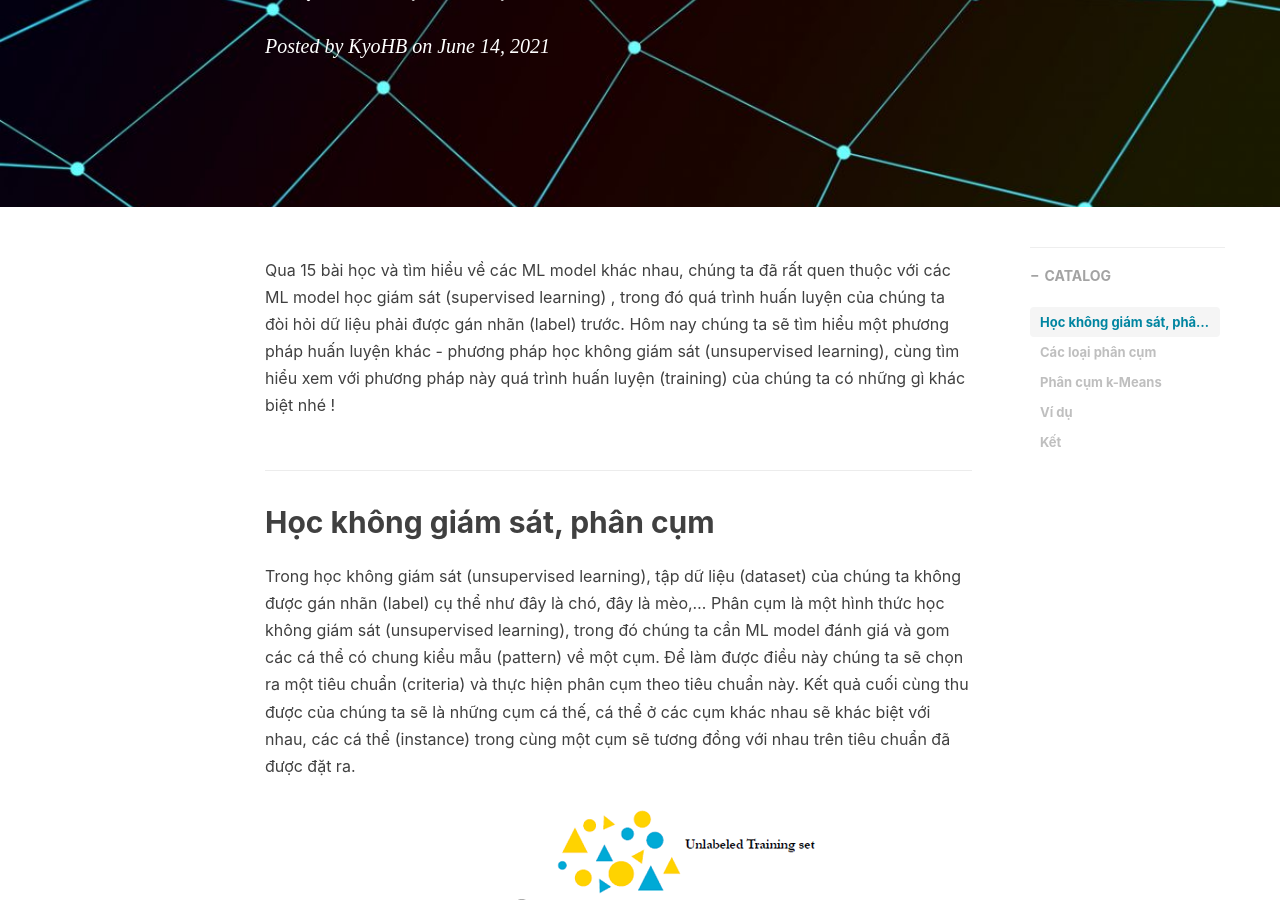
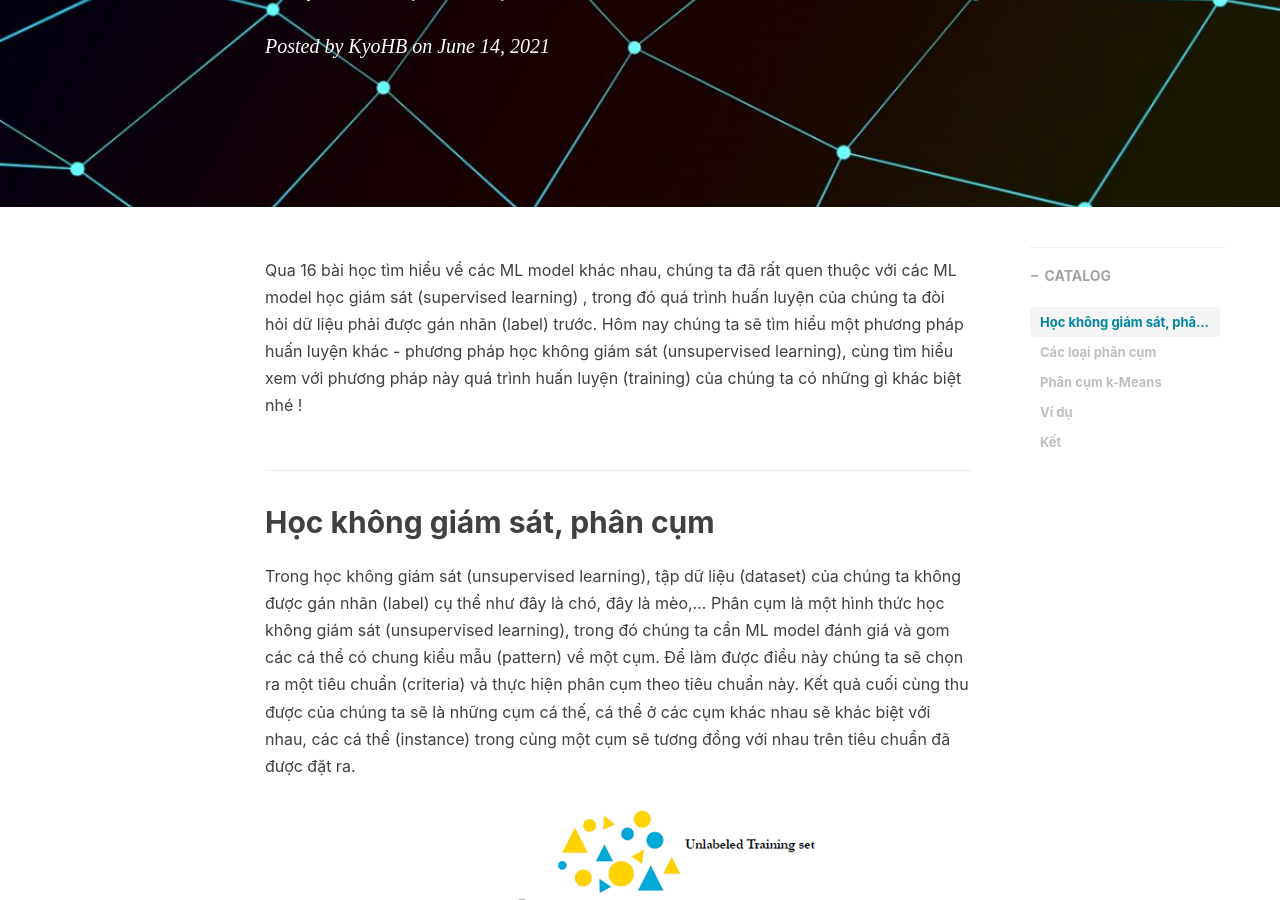
Before and after one commit to neumotngayem/aiwithmisa.github.io, a Jekyll site: the page built from _posts/2021-06-06-aml-bai17.md, in a window 1280 px wide and 900 px high, scrolled down 437 px. Built offline with Jekyll 4.4.1, drawn with Linux system fonts in a browser that asks for light colours; nearby versions of some CDN libraries; comment, search, counter and statistics services are not loaded.

Commit message:
Update 2021-06-06-aml-bai17.md

```diff
--- a/_posts/2021-06-06-aml-bai17.md
+++ b/_posts/2021-06-06-aml-bai17.md
@@ -8,7 +8,7 @@ header-img: "img/post-bg-aml.jpg"
 tags: [AML]
 ---
 
-Qua 15 bài học và tìm hiểu về các ML model khác nhau, chúng ta đã rất quen thuộc với các ML model học giám sát (supervised learning)
+Qua 16 bài học tìm hiểu về các ML model khác nhau, chúng ta đã rất quen thuộc với các ML model học giám sát (supervised learning)
 , trong đó quá trình huấn luyện của chúng ta đòi hỏi dữ liệu phải được gán nhãn (label) trước. Hôm nay chúng ta sẽ tìm hiểu một phương pháp huấn luyện khác - phương pháp
 học không giám sát (unsupervised learning), cùng tìm hiểu xem với phương pháp này quá trình huấn luyện (training) của chúng ta có
 những gì khác biệt nhé !
```
